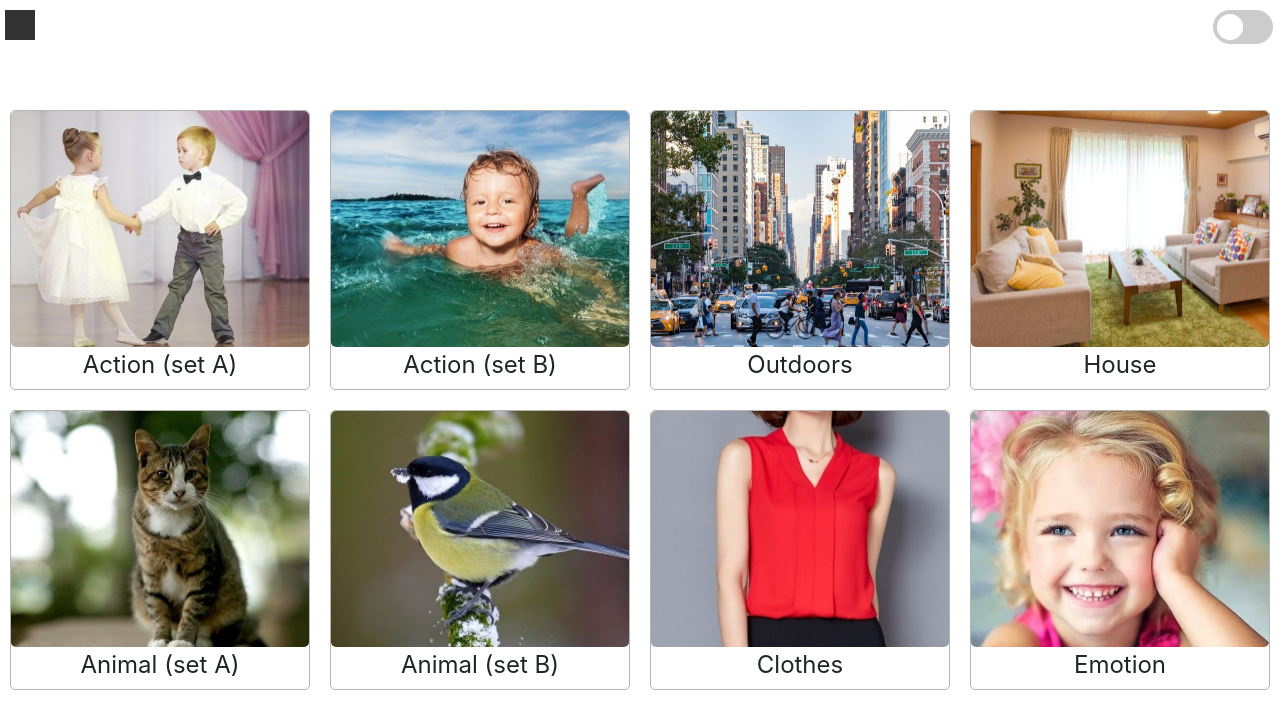
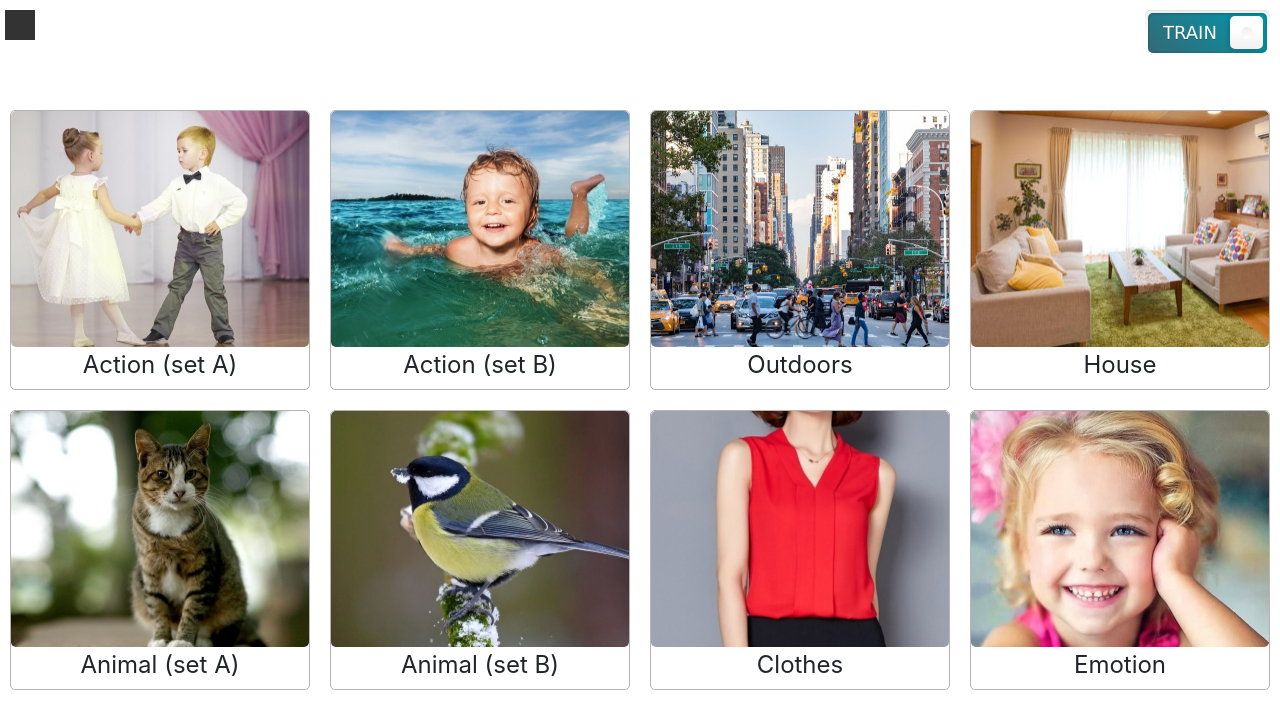
Before and after one commit to Torondil/rs-portfolio, a website built with webpack: page mkdir english-for-kids/src/index.html in a window 1280 px wide. Built offline with nearby package versions, Linux system fonts and the light colour scheme.

Commit message:
feat: add train mode and fix some styles

```diff
--- a/mkdir english-for-kids/src/assets/cards-img/index.js
+++ b/mkdir english-for-kids/src/assets/cards-img/index.js
@@ -69,10 +69,12 @@ import train from './train.jpg';
 import sun from './sun.jpg';
 import house from './house.jpg';
 import outdoors from './outdoors.jpg';
+import arrows from './arrows.png';
 
 
 export {
   angry,
+  arrows,
   bird,
   blouse,
   boot,
--- a/mkdir english-for-kids/src/index.html
+++ b/mkdir english-for-kids/src/index.html
@@ -23,10 +23,17 @@
           <a href="#" id="Emotion">Emotion</a>
         </nav>
       </div>
-      <label class="switch">
+      <div class="switch-container">
+        <label class="switch">
+          <input type="checkbox" class="switch-input" checked="">
+          <span class="switch-label" data-on="Train" data-off="Play"></span>
+          <span class="switch-handle"></span>
+        </label>
+      </div>
+      <!-- <label class="switch">
         <input type="checkbox">
         <span class="slider round"></span>
-      </label>
+      </label> -->
     </header>
     <div class="content">
       <div class="container" id="category"></div>
--- a/mkdir english-for-kids/src/script/index.js
+++ b/mkdir english-for-kids/src/script/index.js
@@ -31,11 +31,14 @@ function renderCards(container, arrCards) {
     cardWrapper.classList.add('cardWrapper');
     cardWrapper.setAttribute('id', `${card.name}`);
     cardWrapper.insertAdjacentHTML('afterbegin', `<div class="cardWrapper__element" style="background-image: url(${card.image})"></div>`);
-    const cardWrapperText = document.createElement('div');
+    const cardWrapperTextContainer = document.createElement('div');
+    const cardWrapperText = document.createElement('p');
+    cardWrapperText.classList.add('cardWrapper__text');
     cardWrapperText.textContent = (`${card.name}`);
-    cardWrapperText.classList.add('cardWrapper__title');
+    cardWrapperTextContainer.classList.add('cardWrapper__title');
     container.append(cardWrapper);
-    cardWrapper.append(cardWrapperText);
+    cardWrapper.append(cardWrapperTextContainer);
+    cardWrapperTextContainer.append(cardWrapperText);
   });
 }
 
@@ -44,11 +47,38 @@ function roundCardRender() {
   containerCard.forEach((el) => {
     const roundCardContainer = document.createElement('div');
     roundCardContainer.classList.add('cardWrapper__roundCard');
-    roundCardContainer.insertAdjacentHTML('afterbegin', '<img src="./assets/img/177c249.arrows.png" alt="arrows">');
+    roundCardContainer.insertAdjacentHTML('afterbegin', '<img src="./assets/img/5313167.arrows.png" alt="arrows">');
     el.append(roundCardContainer);
+
     roundCardContainer.onclick = (event) => {
       const cardWrapper = event.target.closest('.cardWrapper');
-      cardWrapper.classList.toggle('transform');
+      const cardTextTitle = event.target.closest('.cardWrapper__title');
+      const cardText = cardTextTitle.firstChild;
+      const cardCategory = event.target.closest('.container_categories').id;
+      const cardCategoryArr = cards[`${cardCategory}`];
+      const wordRu = cardCategoryArr.find((c) => c.name === cardText.textContent).translation;
+      const wordEn = cardText.textContent;
+      cardText.textContent = '';
+      roundCardContainer.classList.add('hidden');
+      setTimeout(() => {
+        cardText.innerHTML = wordRu;
+      }, 200);
+      cardWrapper.classList.add('transform');
+      cardText.classList.add('transformNow');
+      if (cardWrapper.classList.contains('transform')) {
+        console.log(cardWrapper.classList.contains('transform'));
+      }
+      setTimeout(() => {
+        cardWrapper.addEventListener('mouseleave', () => {
+          cardText.textContent = '';
+          cardWrapper.classList.remove('transform');
+          setTimeout(() => {
+            cardText.innerHTML = wordEn;
+            roundCardContainer.classList.remove('hidden');
+          }, 200);
+          cardText.classList.remove('transformNow');
+        }, { once: true });
+      }, 500);
     };
   });
 }
--- a/mkdir english-for-kids/src/styles/style.css
+++ b/mkdir english-for-kids/src/styles/style.css
@@ -1,3 +1,5 @@
+@import url('./switcher.css');
+
 * {
   margin: 0;
   padding: 0;
@@ -5,7 +7,6 @@
   -moz-box-sizing: border-box;
   -o-box-sizing: border-box;
   box-sizing: border-box;
-  transition: all 0.5s ease-out;
 }
 
 header {
@@ -24,11 +25,26 @@ header {
   border: 1px solid #b7b3b3;
   border-radius: 5px;
   transform-style: preserve-3d;
+  transition: all 0.5s ease-out;
 }
 
 .transform {
   -webkit-transform: rotateY(180deg);
   transform: rotateY(180deg);
+  transition: all 0.5s ease-out;
+}
+
+.transformNow {
+  -webkit-transform: rotateY(180deg);
+  transform: rotateY(180deg);
+}
+
+.hidden {
+  display: none;
+}
+
+.visible {
+  display: block;
 }
 
 .cardWrapper:hover {
@@ -75,7 +91,7 @@ header {
   position: fixed;
   left: 0;top: 0;
   z-index: 99;
-  width: 30%;
+  width: 35%;
   height: 100vh;
   display: flex;
   align-items: center;
@@ -83,6 +99,7 @@ header {
   background-color: #fff;
   transition: 0.5s;
   transform: translateX(-100%);
+  background: linear-gradient(40deg,#346975,#11c7df);
 }
 
 .menu_active {
@@ -95,11 +112,13 @@ header {
   align-items: center;
   height: 50%;
   flex-direction: column;
+
 }
 
 .menu-list a {
   font-family: 'Lucida Sans', 'Lucida Sans Regular', 'Lucida Grande', 'Lucida Sans Unicode', Geneva, Verdana, sans-serif;
   font-size: 22px;
+  color: white;
   text-decoration: none;
   font-weight: 900;
 }
@@ -122,17 +141,6 @@ header {
 .content_active {
   transform: translateX(30%);
 }
-
-.switch {
-  display: inline-block;
-  width: 60px;
-  height: 34px;
-  position: absolute;
-  right: 7px;
-  top: 10px;
-}
-
-.switch input {display:none;}
 
 .slider {
   position: absolute;
--- /dev/null
+++ b/mkdir english-for-kids/src/styles/switcher.css
@@ -0,0 +1,116 @@
+.switch-container {
+  position: relative
+ }
+
+.switch {
+  right: 0;
+  display: block;
+  display: inline-block;
+  vertical-align: top;
+  width: 125px;
+  height: 40px;
+  padding: 3px;
+  background-color: #fff;
+  border-radius: 5px;
+  box-shadow: inset 0 -1px #fff,inset 0 1px 1px rgba(0,0,0,.05);
+  cursor: pointer;
+  background-image: linear-gradient(180deg,#eee,#fff 25px)
+}
+
+.switch,
+.switch-input {
+  position: absolute;
+  top: 10px;
+  right: 10px;
+}
+
+.switch-input {
+  left: 0;
+  opacity: 0
+}
+
+.switch-label {
+  position: relative;
+  display: block;
+  height: inherit;
+  font-family: 'Lucida Sans', 'Lucida Sans Regular', 'Lucida Grande', 'Lucida Sans Unicode', Geneva, Verdana, sans-serif;
+  font-size: 18px;
+  line-height: 40px;
+  text-transform: uppercase;
+  background: linear-gradient(40deg,#ffcd6f,#e45b0b);
+  border-radius: inherit;
+  box-shadow: inset 0 1px 2px rgba(0,0,0,.12),inset 0 0 2px rgba(0,0,0,.15);
+  -webkit-transition: .15s ease-out;
+  transition: .15s ease-out
+}
+
+.switch-label:after,
+.switch-label:before {
+  position: absolute;
+  top: 0;
+  -webkit-transition: inherit;
+  transition: inherit
+}
+
+.switch-label:before {
+  content: attr(data-off);
+  right: 15px;
+  color: #fff;
+  text-shadow: 0 1px hsla(0,0%,100%,.5)
+}
+
+.switch-label:after {
+  content: attr(data-on);
+  left: 15px;
+  color: #fff;
+  text-shadow: 0 1px rgba(0,0,0,.2);
+  opacity: 0
+}
+
+.switch-input:checked~.switch-label {
+  background: linear-gradient(40deg,#346975,#0099ae);
+  box-shadow: inset 0 1px 2px rgba(0,0,0,.15),inset 0 0 3px rgba(0,0,0,.2)
+}
+
+.switch-input:checked~.switch-label:before {
+  opacity: 0
+}
+
+.switch-input:checked~.switch-label:after {
+  opacity: 1
+}
+
+.switch-handle {
+  position: absolute;
+  top: 6px;
+  left: 6px;
+  width: 33px;
+  height: 33px;
+  background: #fff;
+  border-radius: 5px;
+  box-shadow: 1px 1px 5px rgba(0,0,0,.2);
+  background-image: -webkit-gradient(linear,left top,left bottom,color-stop(40%,#fff),to(#f0f0f0));
+  background-image: linear-gradient(180deg,#fff 40%,#f0f0f0);
+  -webkit-transition: left .15s ease-out;
+  transition: left .15s ease-out
+}
+
+.switch-handle:before {
+  content: "";
+  position: absolute;
+  top: 50%;
+  left: 50%;
+  margin: -6px 0 0 -6px;
+  width: 12px;
+  height: 12px;
+  background: #f9f9f9;
+  border-radius: 6px;
+  box-shadow: inset 0 1px rgba(0,0,0,.02);
+  background-image: -webkit-gradient(linear,left top,left bottom,from(#eee),to(#fff));
+  background-image: linear-gradient(180deg,#eee,#fff)
+}
+
+.switch-input:checked~.switch-handle {
+  left: 85px;
+  box-shadow: -1px 1px 5px rgba(0,0,0,.2)
+}
```
Also changed, not shown: mkdir english-for-kids/src/assets/cards-img/arrows.gif (deleted).
